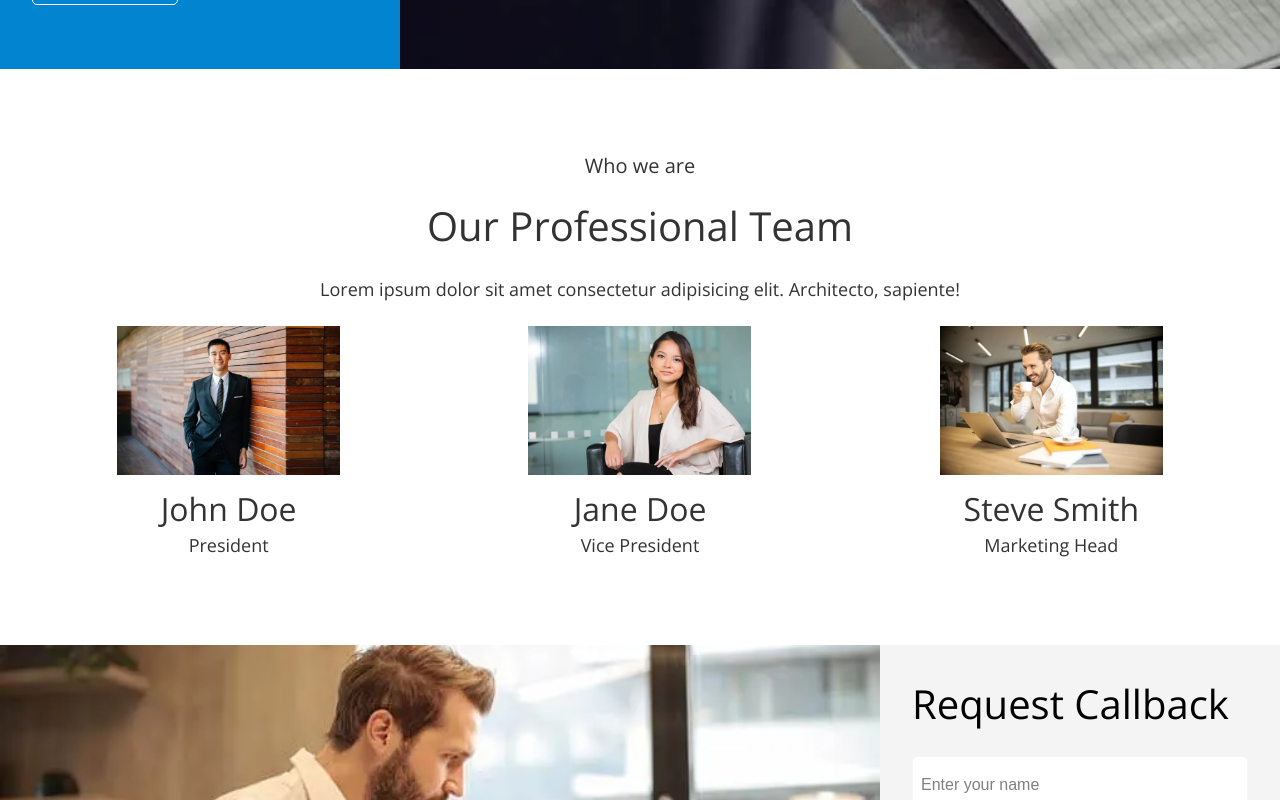
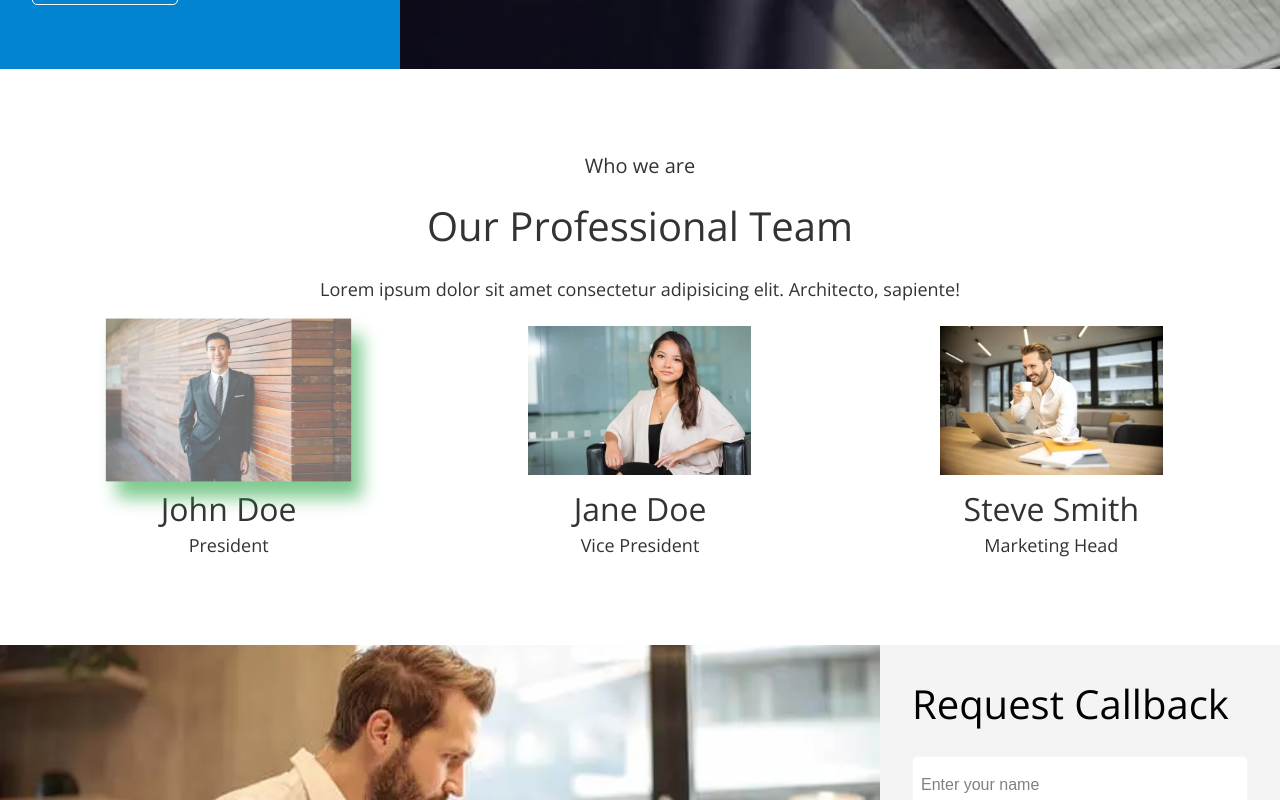
Before and after one commit to jokerav/go_web, a React (Create React App) app: page / in a window 1280 px wide. In both pictures the pointer is over the picture 228 px from the left and 3240 px from the top of the page. Shown: the part 2840-3640 px from the top of the page. Built offline with nearby package versions, Linux system fonts and the light colour scheme.

Commit message:
team animation

```diff
--- a/src/Components/team/team.css
+++ b/src/Components/team/team.css
@@ -128,6 +128,9 @@
 .team-photo {
   width: 280px;
   margin-bottom: 16px;
+  transition: scale 250ms linear;
+  transition: filter 250ms linear;
+  transition: scale 250ms linear;
 }
 @media screen and (min-width: 768px) {
   .team-photo {
@@ -139,5 +142,10 @@
     width: 421px;
   }
 }
+.team-photo:hover, .team-photo:focus {
+  box-shadow: 10px 15px 15px rgb(40, 167, 69);
+  filter: opacity(60%);
+  scale: 1.1;
+}
 
 /*# sourceMappingURL=team.css.map */
--- a/src/Components/team/team.scss
+++ b/src/Components/team/team.scss
@@ -112,10 +112,19 @@
 .team-photo {
   width: 280px;
   margin-bottom: 16px;
+  transition: scale $duration linear;
+  transition: filter $duration linear;
+  transition: scale $duration linear;
   @media screen and (min-width: 768px) {
     width: 223px;
   }
   @media screen and (min-width: 1360px) {
     width: 421px;
   }
+  &:hover,
+  &:focus{
+    box-shadow: 10px 15px 15px $accent-green;
+    filter: opacity(60%);
+    scale: 1.1;
+  }
 }
```
Also changed, not shown: 1 other file (tests, documents, lock files or other folders).
